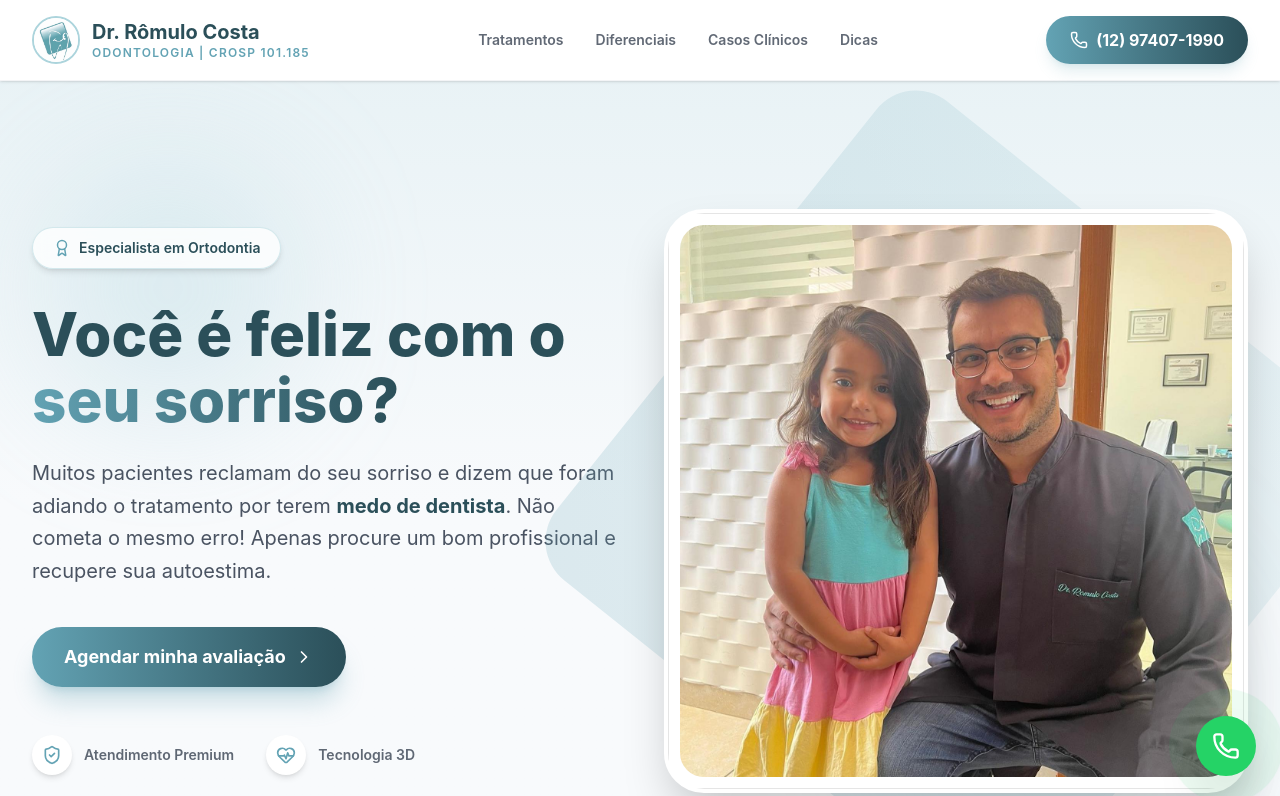
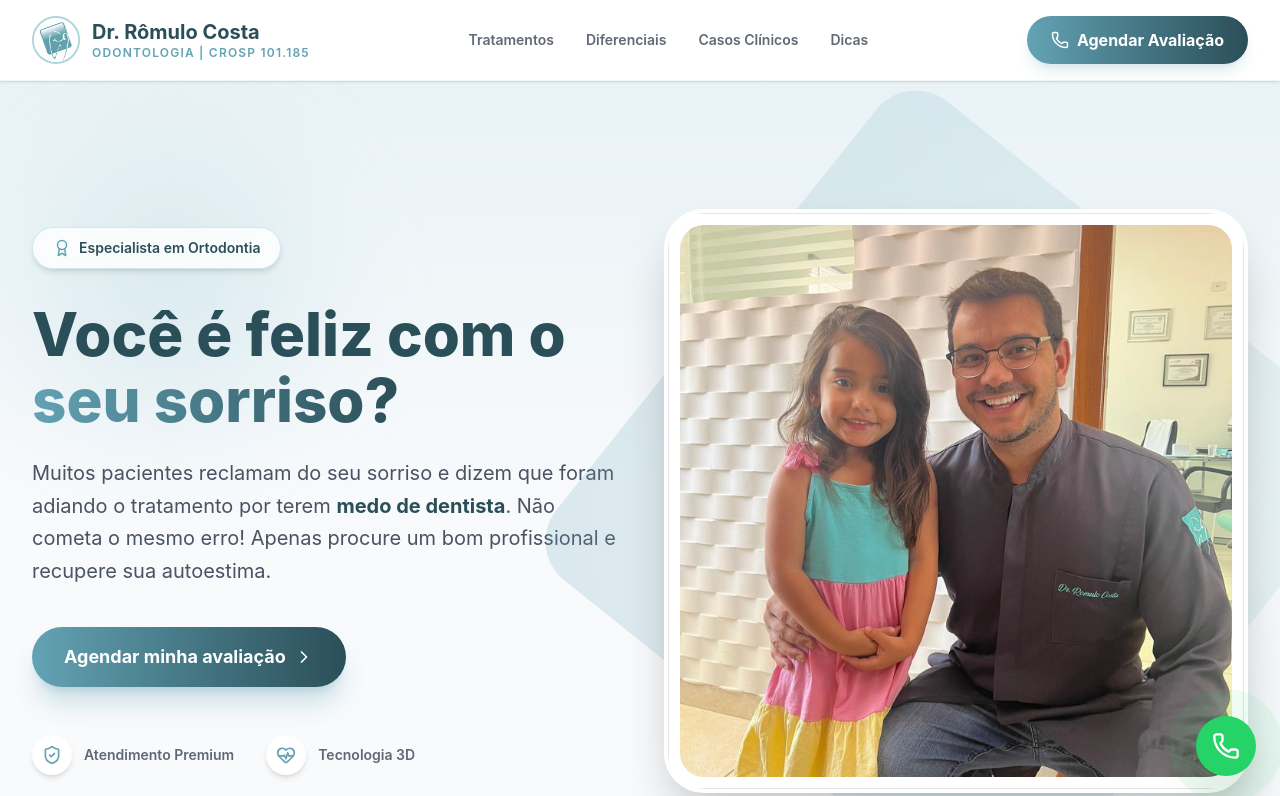
Before and after one commit to autonomousia25-hue/13-app-dr-romulo-costa, a React (Vite) app: page / in a window 1280 px wide. Shown: the top 796 px of the page. Built offline with nearby package versions, Linux system fonts and the light colour scheme.

Commit message:
feat: change navbar phone button text to Agendar Avaliacao

```diff
--- a/src/App.jsx
+++ b/src/App.jsx
@@ -88,7 +88,7 @@ function App() {
               >
                 <div className="absolute inset-0 bg-white/20 translate-x-[-100%] group-hover:translate-x-[100%] transition-transform duration-700 ease-in-out"></div>
                 <Phone size={18} className="animate-pulse" />
-                (12) 97407-1990
+                Agendar Avaliação
               </motion.a>
             </div>
           </div>
```
